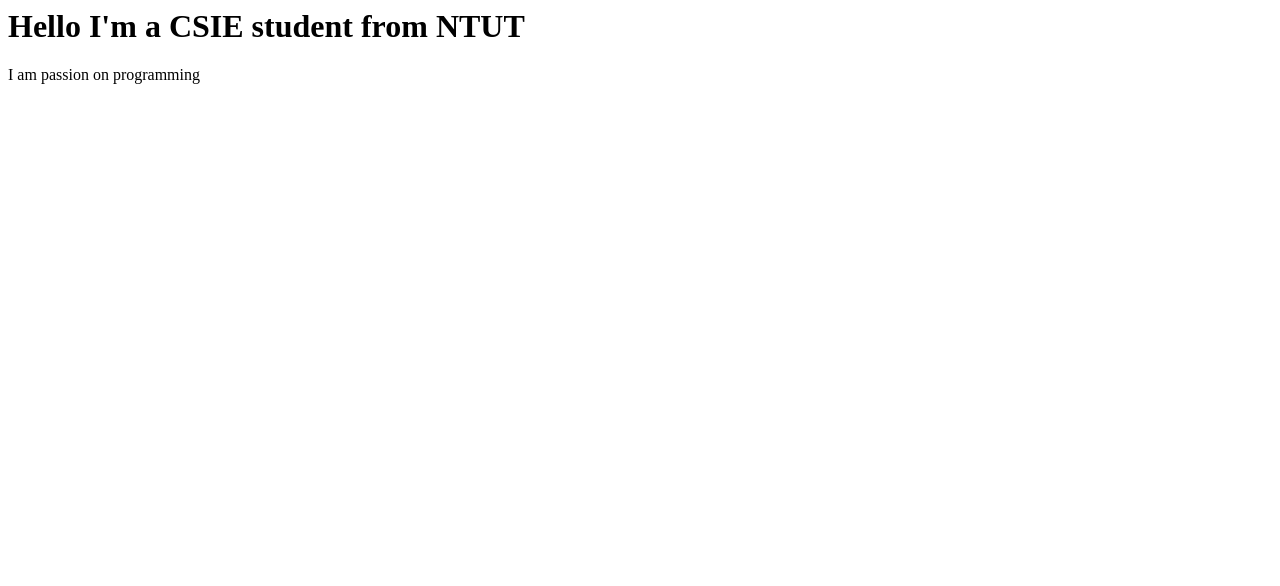
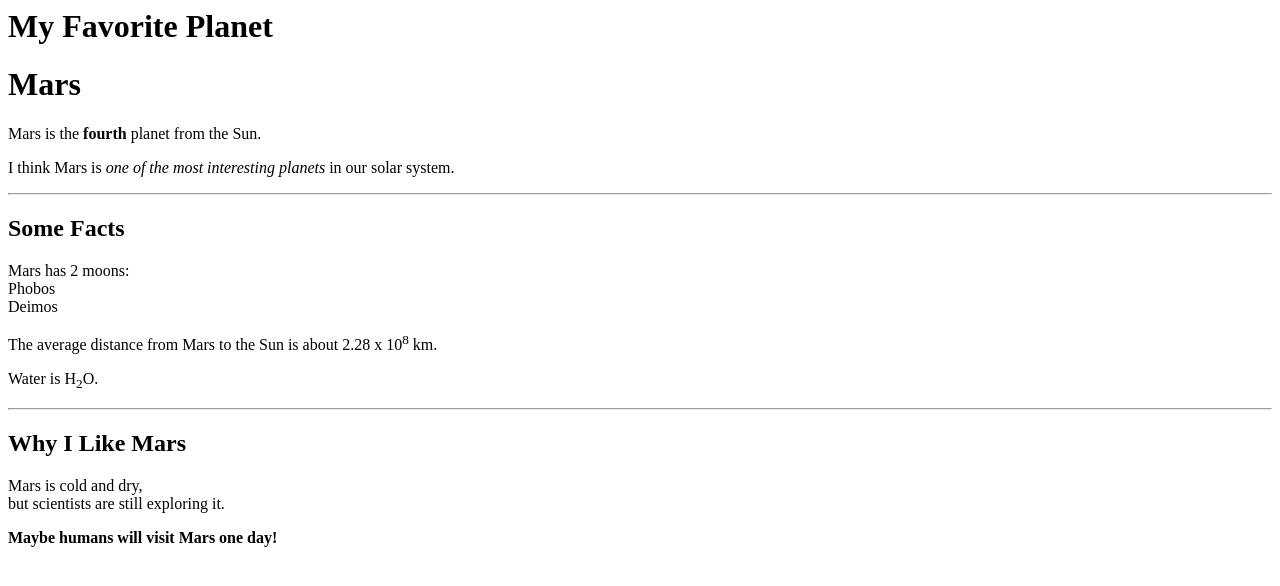
Before and after one commit to DVRBxTw/115-1-website-programming, a plain HTML site: page index.html in a window 1280 px wide. Drawn offline with Linux system fonts and the light colour scheme.

Commit message:
Add files via upload

```diff
--- a/index.html
+++ b/index.html
@@ -3,7 +3,23 @@
         <title>Hello World</title>
     </head>
     <body>
-        <h1>Hello I'm a CSIE student from NTUT</h1>
-        <p>I am passion on programming</p>
+        <h1>My Favorite Planet</h1>
+
+        <h1>Mars</h1>
+
+        <p>Mars is the <b>fourth</b> planet from the Sun.</p>
+        <p>I think Mars is <i>one of the most interesting planets</i> in our solar system.</p>
+        <hr>
+
+        <h2>Some Facts</h2>
+        <p>Mars has 2 moons:<br>Phobos<br>Deimos</p>
+        <p>The average distance from Mars to the Sun is about 2.28 x 10<sup>8</sup> km.</p>
+        <p>Water is H<sub>2</sub>O.</p>
+        <hr>
+
+        <h2>Why I Like Mars</h2>
+        <p>Mars is cold and dry,<br>but scientists are still exploring it.</p>
+        <p><b>Maybe humans will visit Mars one day!</b></p>
+
     </body>
 </html>
```
